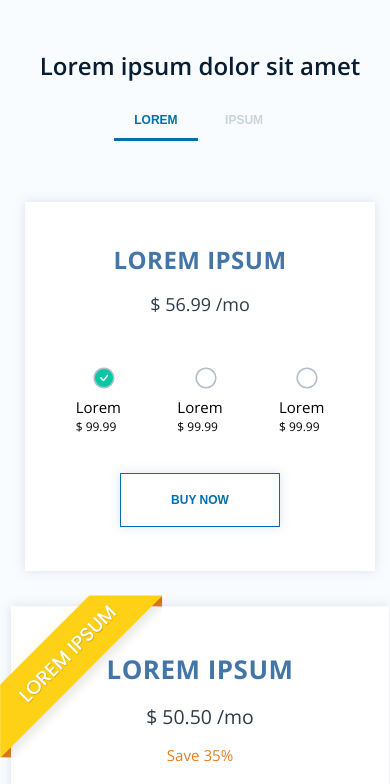
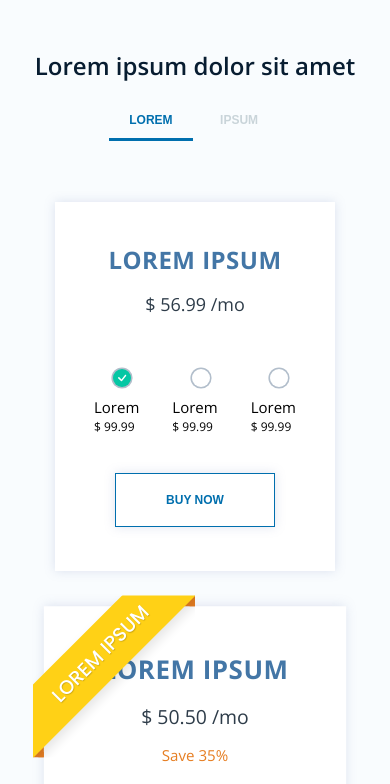
Before and after one commit to delfin4ik/test_task, a plain HTML site: page index.html in a window 390 px wide. Shown: the part 75-859 px from the top of the page. Drawn offline with nearby package versions, Linux system fonts and the light colour scheme.

```diff
--- a/css/main.css
+++ b/css/main.css
@@ -34,6 +34,12 @@ body {
   .container {
     padding: 0 15px;
     min-width: 400px;
+  }
+}
+
+@media screen and (max-width: 460px) {
+  .container {
+    min-width: 300px;
   }
 }
 
@@ -170,6 +176,12 @@ body {
   padding: 48px 24px;
   box-shadow: 0px 0px 10px rgba(131, 144, 193, 0.25);
   transition: all 0.2s ease-in;
+}
+
+@media screen and (max-width: 460px) {
+  .section-main__card {
+    width: 280px;
+  }
 }
 
 .section-main__card + .section-main__card {
```
Also changed, not shown: 1 other file.
